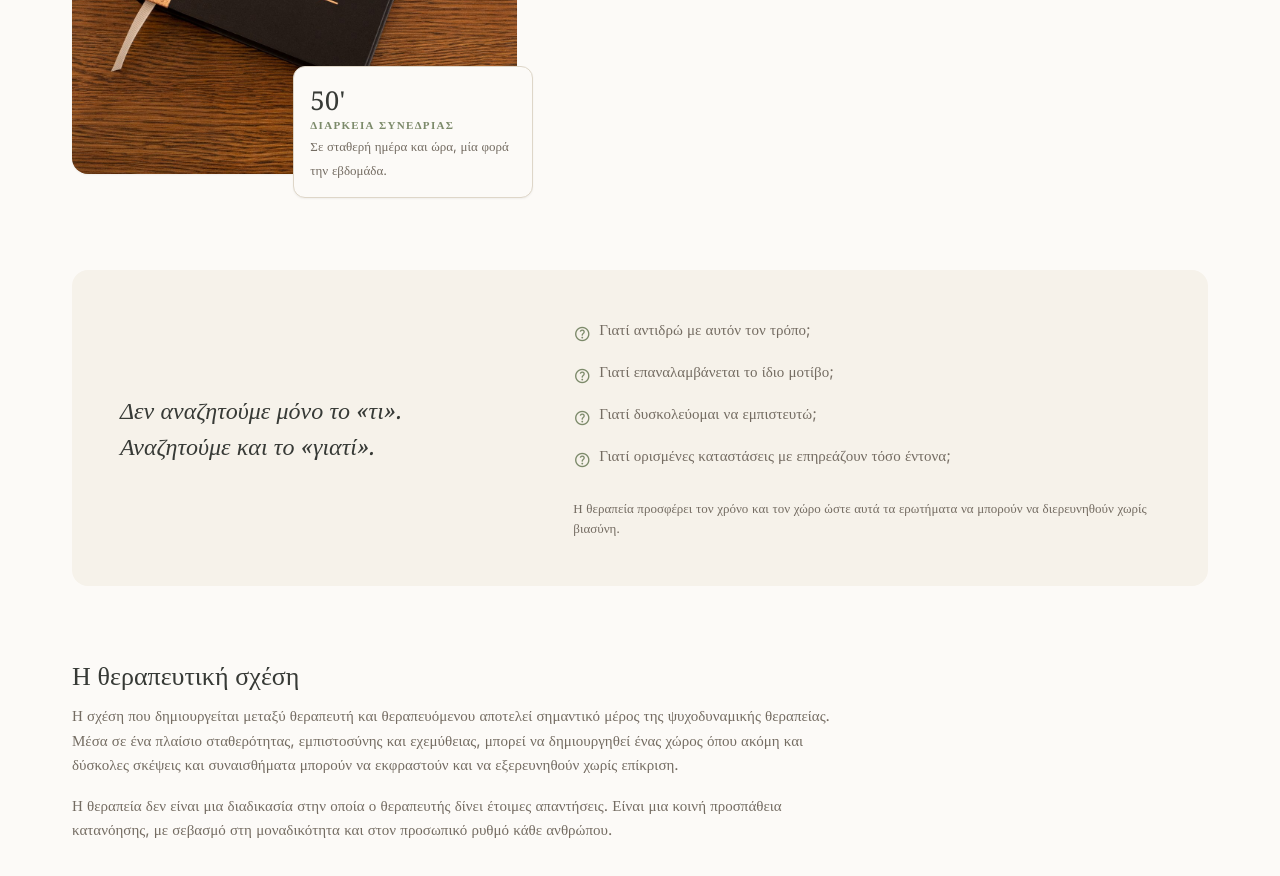
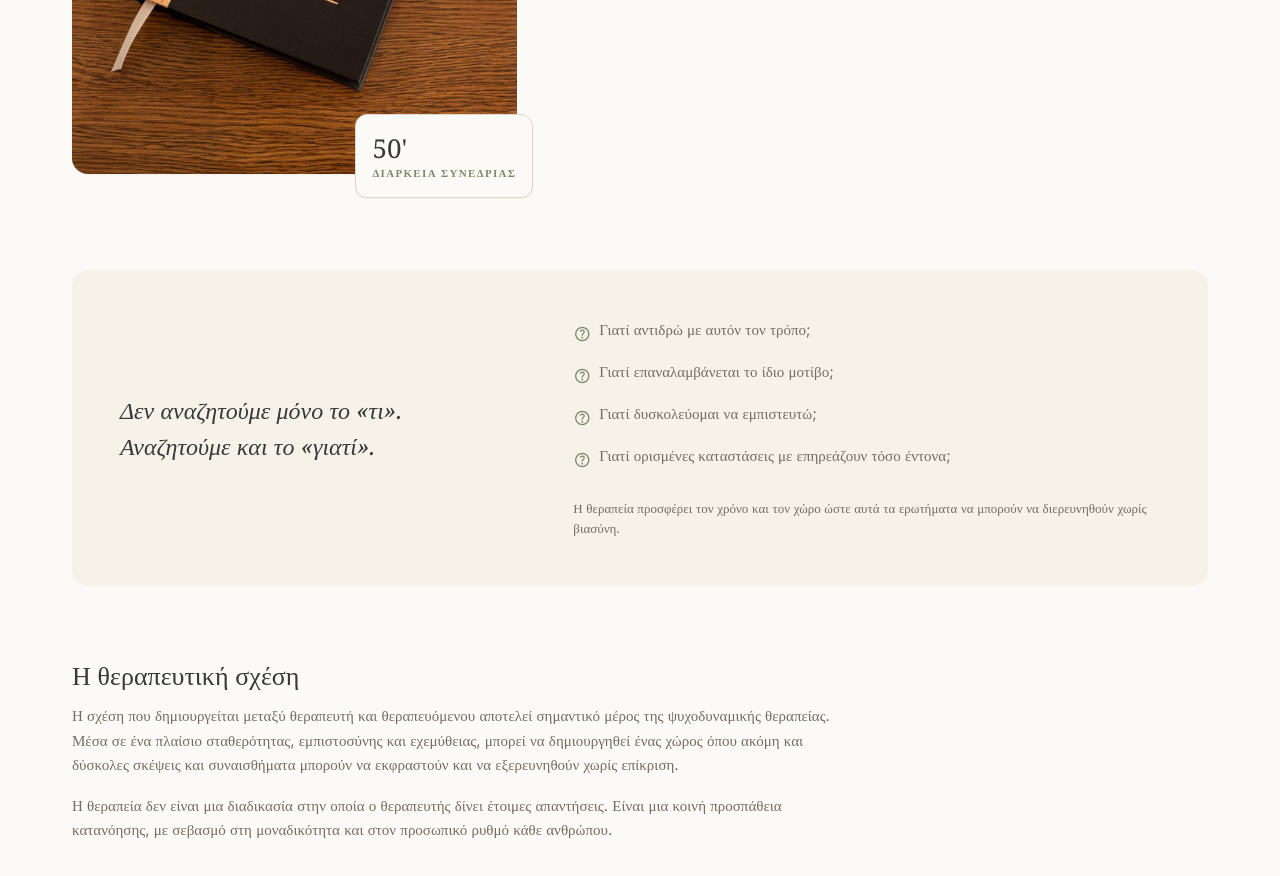
Before and after one commit to grammpanos/psychologist-site, a plain HTML site: page index.html in a window 1280 px wide. Shown: the part 1900-2776 px from the top of the page. Drawn offline with nearby package versions, Linux system fonts and the light colour scheme.

Commit message:
Αφαίρεση της γραμμής για τη συχνότητα από την κάρτα διάρκειας
Η κάρτα πάνω στη φωτογραφία κρατά μόνο «50' — διάρκεια συνεδρίας». Η
συχνότητα αναφέρεται ήδη στο θεραπευτικό πλαίσιο και στις συχνές ερωτήσεις.

```diff
--- a/index.html
+++ b/index.html
@@ -138,7 +138,6 @@ img:is([sizes=auto i],[sizes^="auto," i]){contain-intrinsic-size:3000px 1500px}
 <div class="hidden lg:block absolute -bottom-6 -right-4 max-w-[15rem] p-space-md bg-surface-bright rounded-lg shadow-sm border border-border-subtle">
 <span class="font-headline-md text-headline-md text-text-heading block">50'</span>
 <span class="font-label-eyebrow text-label-eyebrow uppercase text-secondary block">Διαρκεια συνεδριας</span>
-<span class="font-body-sm text-body-sm text-text-muted">Σε σταθερή ημέρα και ώρα, μία φορά την εβδομάδα.</span>
 </div>
 </div>
 <div class="lg:col-span-7 flex flex-col gap-space-md">
```
